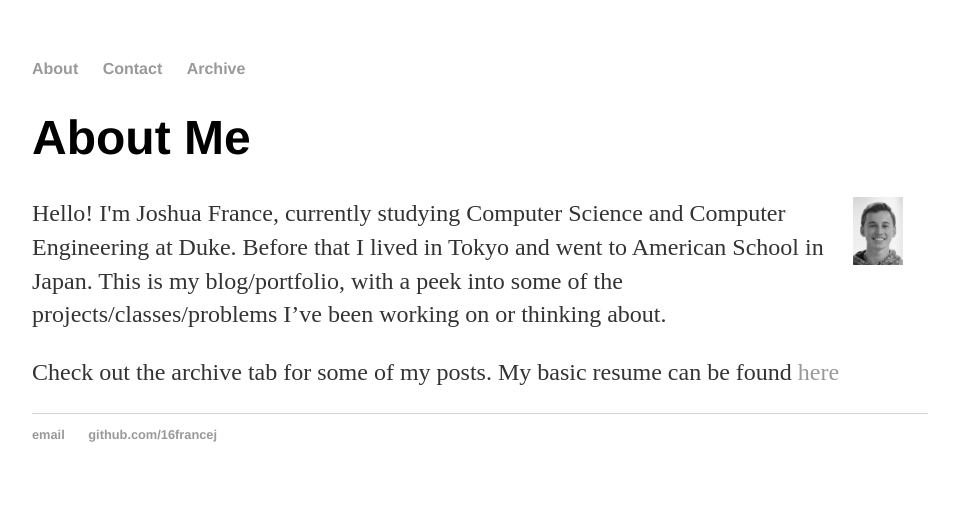
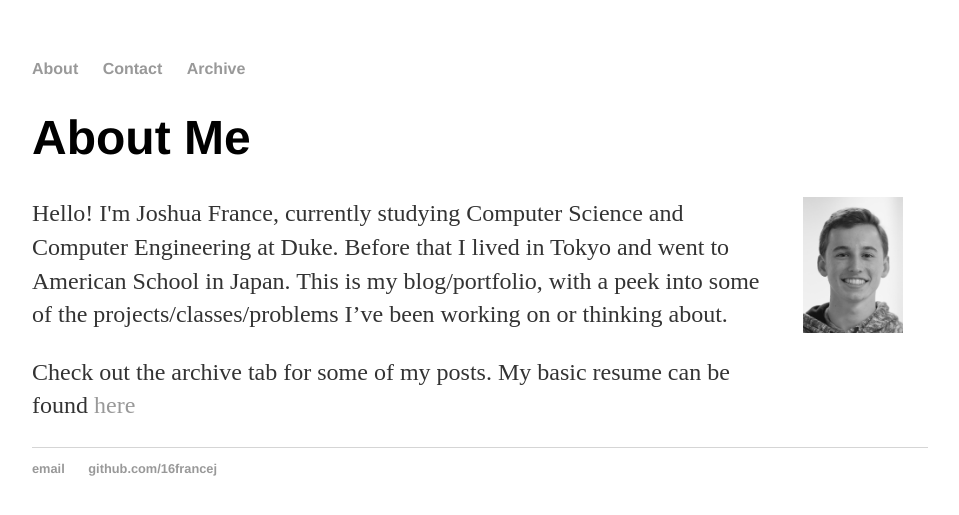
Before and after one commit to 16francej/16francej.github.io, a Jekyll site: the page built from index.html, in a window 1280 px wide. Shown: the top 515 px of the page, without its empty margins (160-1119 px from the left). Built offline with Jekyll 4.4.1, drawn with Linux system fonts in a browser that asks for light colours.

Commit message:
headshot should be good

```diff
--- a/css/main.css
+++ b/css/main.css
@@ -6,7 +6,7 @@
     float: right;
     padding: 0px 25px 25px 25px;
     height: auto;
-    width: 50px;
+    width: 100px;
 }
 nav ul, footer ul {
     font-family:'Helvetica', 'Arial', 'Sans-Serif';
```
Also changed, not shown: _posts/2018-10-17-OpenSpace:-Peer-to-peer-self-storage.md (+1 -1 lines).
